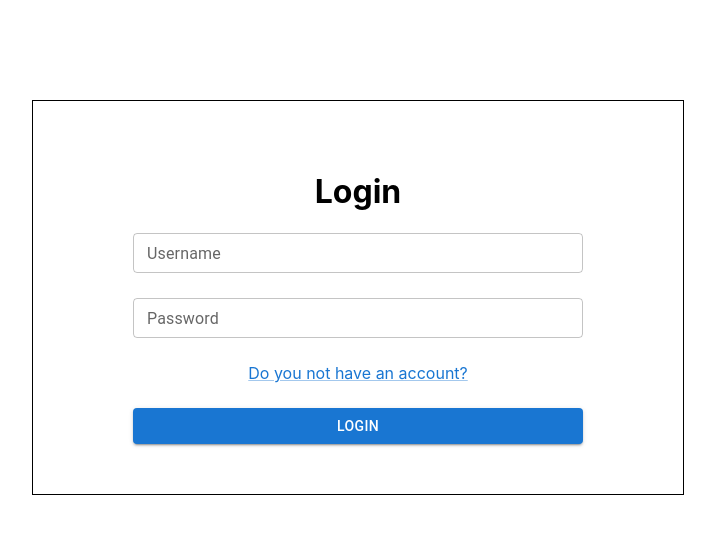
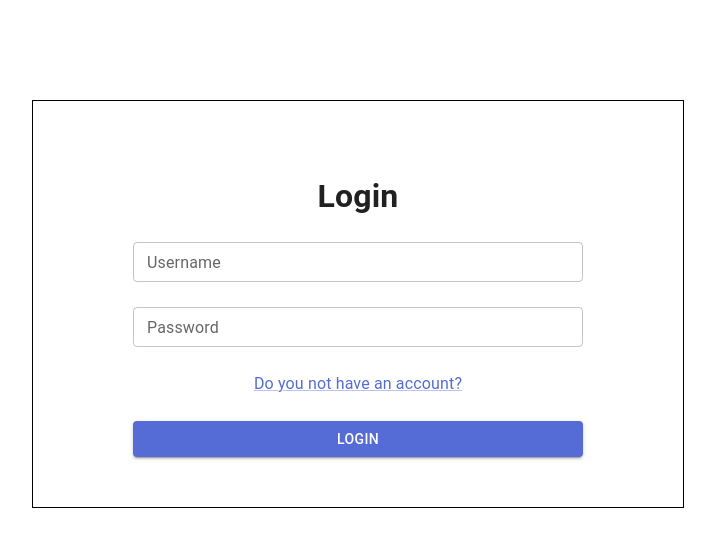
Before and after one commit to itnxhuy1806/FrontEnd-for-Todo-List-App, a React (Create React App) app: page /#/login in a window 1280 px wide. Shown: the top 534 px of the page, without its empty margins (282-997 px from the left). Built offline with nearby package versions, Linux system fonts and the light colour scheme.

Commit message:
update 20/05/2022
- Implement context API for login/logout and todo flows.
- Configuration MUI theme

```diff
--- a/src/App.js
+++ b/src/App.js
@@ -1,35 +1,48 @@
-import { Route, Routes } from "react-router-dom";
+import React, { useContext, useState } from 'react'
+import { Route, Routes, HashRouter } from "react-router-dom";
 import Container from '@mui/material/Container';
+import jsCookie from 'js-cookie';
 import Home from './routers/Home'
 import Register from './routers/Register'
 import Login from './routers/Login'
 import Todos from './routers/Todos'
 import NotFound from "./routers/NotFound";
-import jsCookie from "js-cookie";
-import { useState } from 'react'
+import { UserContext } from './userContext';
 import './css/App.css'
 
 export default function App() {
-    const [logged, setLogged] = useState(jsCookie.get('accessToken') !== undefined)
+    const [userContext, setUserContext] = useState({ logged: jsCookie.get('accessToken')!==undefined });
     return (
+        <UserContext.Provider value={{userContext, setUserContext}}>
             <Container maxWidth="md">
                 <div className="App">
+                    <Routers />
+                </div>
+            </Container>
+        </UserContext.Provider>
+    )
+}
+
+function Routers() {
+    const {userContext} = useContext(UserContext)
+
+    return (
+        <HashRouter>
             <Routes>
-                    <Route path="/" element={<Home {...{ logged, setLogged }} />} />
-                    {logged
+                <Route path="/" element={<Home />} />
+                {userContext.logged
                     ? <>
                         <Route path="/todos">
                             <Route path=":TodoListId" element={<Todos />} />
                         </Route>
                     </>
                     : <>
-                            <Route path="/login" element={<Login {...{ logged, setLogged }} />} />
-                            <Route path="/register" element={<Register {...{ logged, setLogged }} />} />
+                        <Route path="/login" element={<Login />} />
+                        <Route path="/register" element={<Register />} />
                     </>
                 }
                 <Route path="*" element={<NotFound />} />
             </Routes>
-            </div>
-        </Container>
+        </HashRouter>
     )
 }
--- a/src/index.js
+++ b/src/index.js
@@ -1,19 +1,20 @@
 import React from 'react';
 import ReactDOM from 'react-dom/client';
-import { HashRouter } from "react-router-dom";
-import { CookiesProvider } from "react-cookie";
+import { } from "react-router-dom";
+import CssBaseline from '@mui/material/CssBaseline';
+import { ThemeProvider } from '@mui/material/styles';
+import reportWebVitals from './reportWebVitals';
+import theme from './theme';
+import App from './App';
 import './css/index.css';
-import reportWebVitals from './reportWebVitals';
-import App from './App';
 
 const root = ReactDOM.createRoot(document.getElementById('root'));
 root.render(
   <React.StrictMode>
-    <CookiesProvider>
-      <HashRouter>
-        <App />
-      </HashRouter>
-    </CookiesProvider>
+    <ThemeProvider theme={theme}>
+      <CssBaseline />
+      <App />
+    </ThemeProvider>
   </React.StrictMode>
 );
 
--- a/src/routers/Home.js
+++ b/src/routers/Home.js
@@ -1,15 +1,16 @@
-import { useState, useEffect } from "react";
+import { useState, useEffect, useContext } from "react";
+import { useNavigate } from 'react-router-dom';
 import Button from '@mui/material/Button';
 import TextField from '@mui/material/TextField';
 import AddIcon from '@mui/icons-material/Add';
 import TodoList from "../components/TodoList";
 import * as API from "../ultis/api"
 import * as TOKEN from "../ultis/token"
-import { useNavigate } from 'react-router-dom';
+import { UserContext } from "../userContext";
+import Typography from '@mui/material/Typography';
 
-export default function Home(props) {
-
-    const { logged, setLogged } = props
+export default function Home() {
+    const { userContext, setUserContext } = useContext(UserContext)
     const [inpValue, setInpValue] = useState("");
     const [todos, setTodos] = useState([]);
     const { getTodos, addTodo, deleteTodo, updateTodo } = API
@@ -49,17 +50,17 @@ export default function Home(props) {
         API.logout((response) => {
             if (response.data.success) {
                 TOKEN.removeToken()
-                setLogged(false)
+                setUserContext({ logged: false })
             }
         })
     }
     // eslint-disable-next-line react-hooks/exhaustive-deps
     useEffect(() => { getTodos(thenGetTodos) }, [])
-
+    console.log(userContext)
     return (
         <>
             <h1>TodoList</h1>
-            {logged
+            {userContext.logged
                 ? <>
                     <TextField
                         label="Enter new todo list name"
--- a/src/routers/Login.js
+++ b/src/routers/Login.js
@@ -1,16 +1,17 @@
-import { useState } from 'react';
+import { useState, useContext } from 'react';
+import { useNavigate } from 'react-router-dom';
 import Button from '@mui/material/Button';
 import TextField from '@mui/material/TextField';
 import Link from '@mui/material/Link';
 import Stack from '@mui/material/Stack';
 import * as API from "../ultis/api"
 import * as TOKEN from "../ultis/token"
-import { useNavigate } from 'react-router-dom';
+import { UserContext } from '../userContext';
 
 
-export default function Login(props) {
+export default function Login() {
 
-    const {setLogged } = props
+    const {setUserContext} = useContext(UserContext)
     const [inpUsername, setInpUsername] = useState("")
     const [inpPassword, setInpPassword] = useState("")
     let navigate = useNavigate();
@@ -19,7 +20,7 @@ export default function Login(props) {
         API.login({ username, password }, (response) => {
             if (response.data.success) {
                 TOKEN.setToken(response.data.data.accessToken, response.data.data.refreshToken)
-                setLogged(true)
+                setUserContext({ logged: true })
                 navigate('/', { replace: true, })
             }
         })
--- a/src/routers/Register.js
+++ b/src/routers/Register.js
@@ -1,4 +1,4 @@
-import { useState } from 'react';
+import { useState, useContext } from 'react';
 import Button from '@mui/material/Button';
 import TextField from '@mui/material/TextField';
 import Link from '@mui/material/Link';
@@ -6,10 +6,10 @@ import Stack from '@mui/material/Stack';
 import * as API from "../ultis/api"
 import * as TOKEN from "../ultis/token"
 import { useNavigate } from 'react-router-dom';
+import { UserContext } from '../userContext';
 
-export default function Register(props) {
-
-    const {setLogged } = props
+export default function Register() {
+    const { setUserContext } = useContext(UserContext)
     const [inpUsername, setInpUsername] = useState("")
     const [inpPassword, setInpPassword] = useState("")
     const [inpRePassword, setInpRePassword] = useState("")
@@ -20,7 +20,7 @@ export default function Register(props) {
         API.register({ username, password, email }, (response) => {
             if (response.data.success) {
                 TOKEN.setToken(response.data.data.accessToken, response.data.data.refreshToken)
-                setLogged(true)
+                setUserContext({ logged: true })
                 navigate('/', { replace: true })
             }
         })
--- /dev/null
+++ b/src/theme.js
@@ -0,0 +1,19 @@
+import { red } from '@mui/material/colors';
+import { createTheme } from '@mui/material/styles';
+
+// A custom theme for this app
+const theme = createTheme({
+  palette: {
+    primary: {
+      main: '#556cd6',
+    },
+    secondary: {
+      main: '#19857b',
+    },
+    error: {
+      main: red.A400,
+    },
+  },
+});
+
+export default theme;
--- /dev/null
+++ b/src/userContext.js
@@ -0,0 +1,2 @@
+import React from "react";
+export const UserContext = React.createContext();
```
Lines whose indentation alone changed are shown as unchanged.
